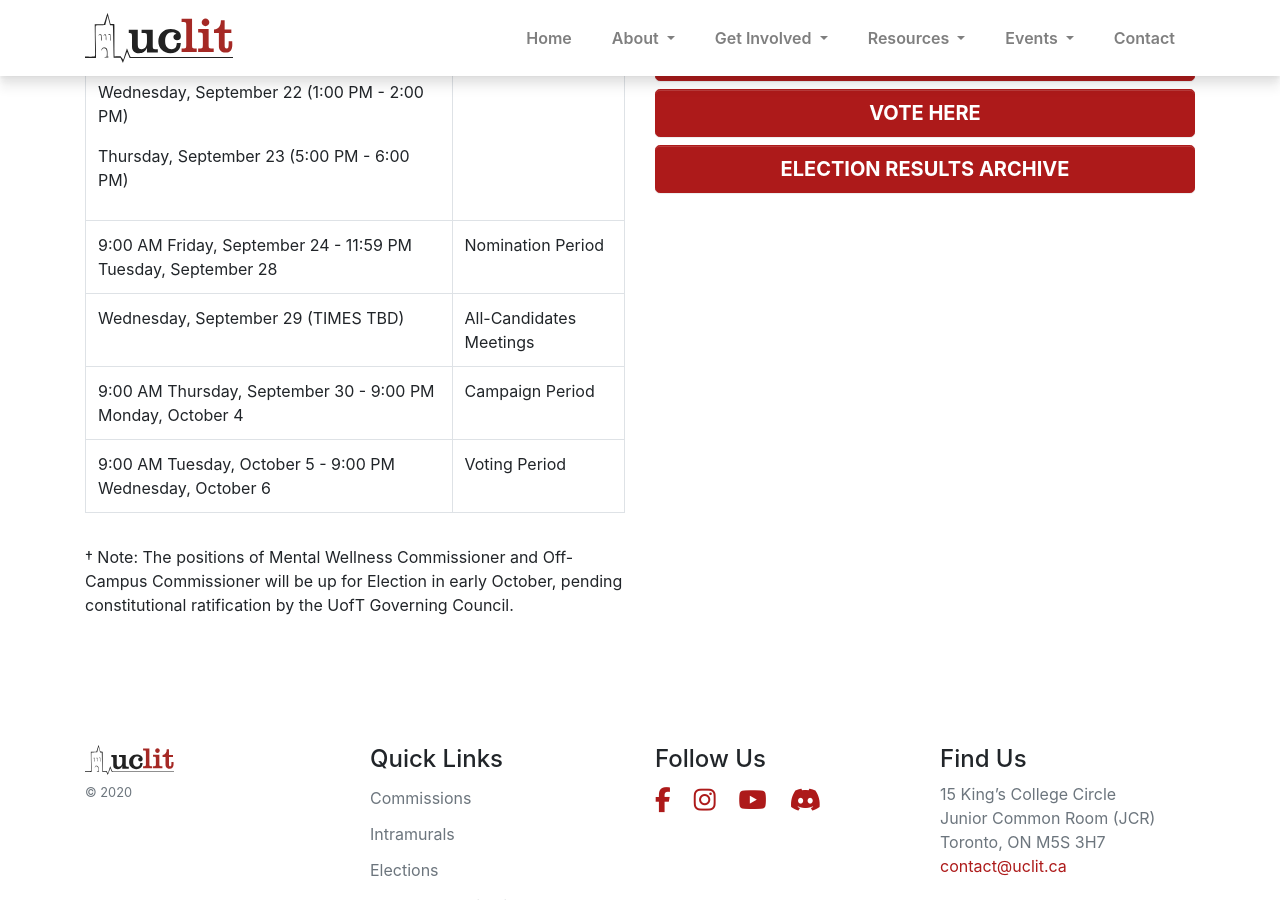
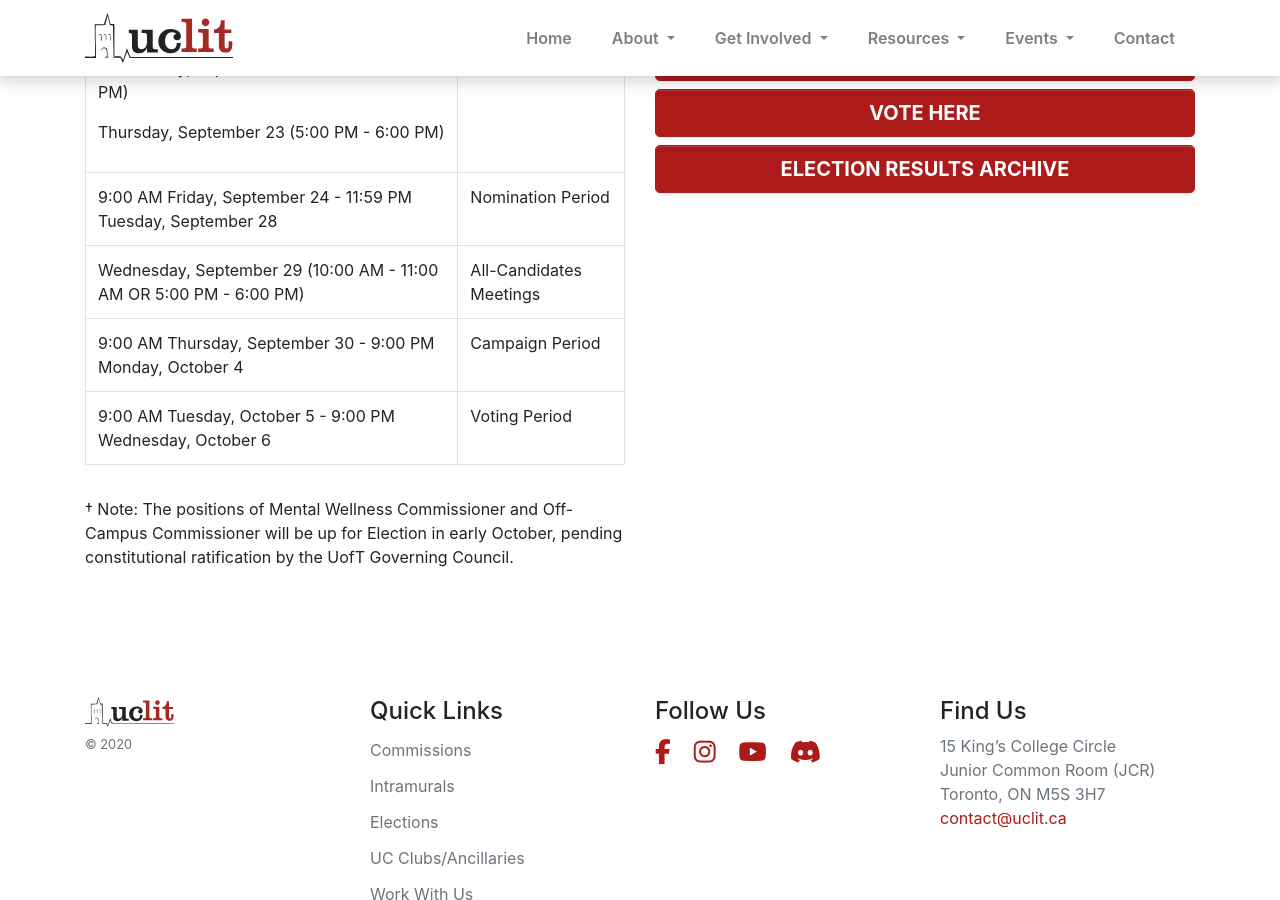
Before and after one commit to uclit-webmaster/uclit-site, a Jekyll site: the page built from get-involved/elections.html, in a window 1280 px wide and 900 px high, scrolled down 1020 px. Built offline with Jekyll 4.4.1, drawn with Linux system fonts in a browser that asks for light colours; nearby versions of some CDN libraries.

Commit message:
Update elections.html

```diff
--- a/get-involved/elections.html
+++ b/get-involved/elections.html
@@ -37,7 +37,7 @@ title: Elections
                             <td>9:00 AM Friday, September 24 - 11:59 PM Tuesday, September 28</td><td>Nomination Period</td>
                         </tr>
                         <tr>
-                            <td>Wednesday, September 29 (TIMES TBD)</td><td>All-Candidates Meetings</td>
+                            <td>Wednesday, September 29 (10:00 AM - 11:00 AM OR 5:00 PM - 6:00 PM)</td><td>All-Candidates Meetings</td>
                         </tr>
                         <tr>
                             <td>9:00 AM Thursday, September 30 - 9:00 PM Monday, October 4</td><td>Campaign Period</td>
```
